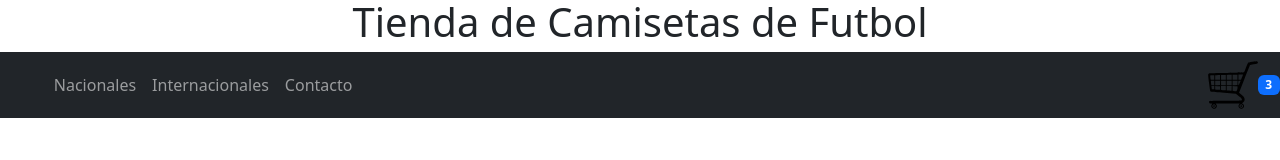
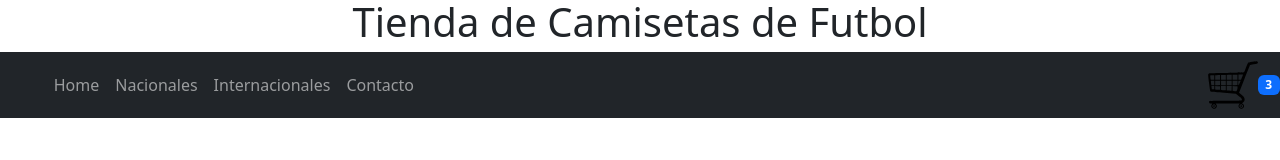
Before and after one commit to martinmunoz1989/Tienda-de-remeras, a React (Vite) app: page /Carrito in a window 1280 px wide. Shown: the top 160 px of the page. Built offline with nearby package versions, Linux system fonts and the light colour scheme.

Commit message:
agrego HOME al nav y al mismo tiempo hago el routing

```diff
--- a/src/Components/NavBar/NavBar.jsx
+++ b/src/Components/NavBar/NavBar.jsx
@@ -14,6 +14,7 @@ const NavBar = () => {
             <Navbar bg="dark" data-bs-theme="dark" id="NavBar">
                 <Container>
                     <Nav className="me-auto">
+                        <Nav.Link as={Link} to="/Home">Home</Nav.Link>
                         <Nav.Link as={Link} to="/Nacionales">Nacionales</Nav.Link>
                         <Nav.Link as={Link} to="/Internacionales">Internacionales</Nav.Link>
                         <Nav.Link as={Link} to="/Contacto">Contacto</Nav.Link>
--- a/src/main.jsx
+++ b/src/main.jsx
@@ -15,6 +15,7 @@ ReactDOM.createRoot(document.getElementById('root')).render(
       <BrowserRouter>
         <Routes>
           <Route exact path="/" element={<App />} />
+          <Route exact path="/Home" element={<App />} />
           <Route exact path="/category/:id" element={<ItemListContainer />} />
           <Route exact path="/Carrito" element={<Cart />} />
           <Route exact path="/Nacionales" element={<Nacionales />} />
```
Also changed, not shown: src/pages/Home.jsx (added, +9 -0 lines).
